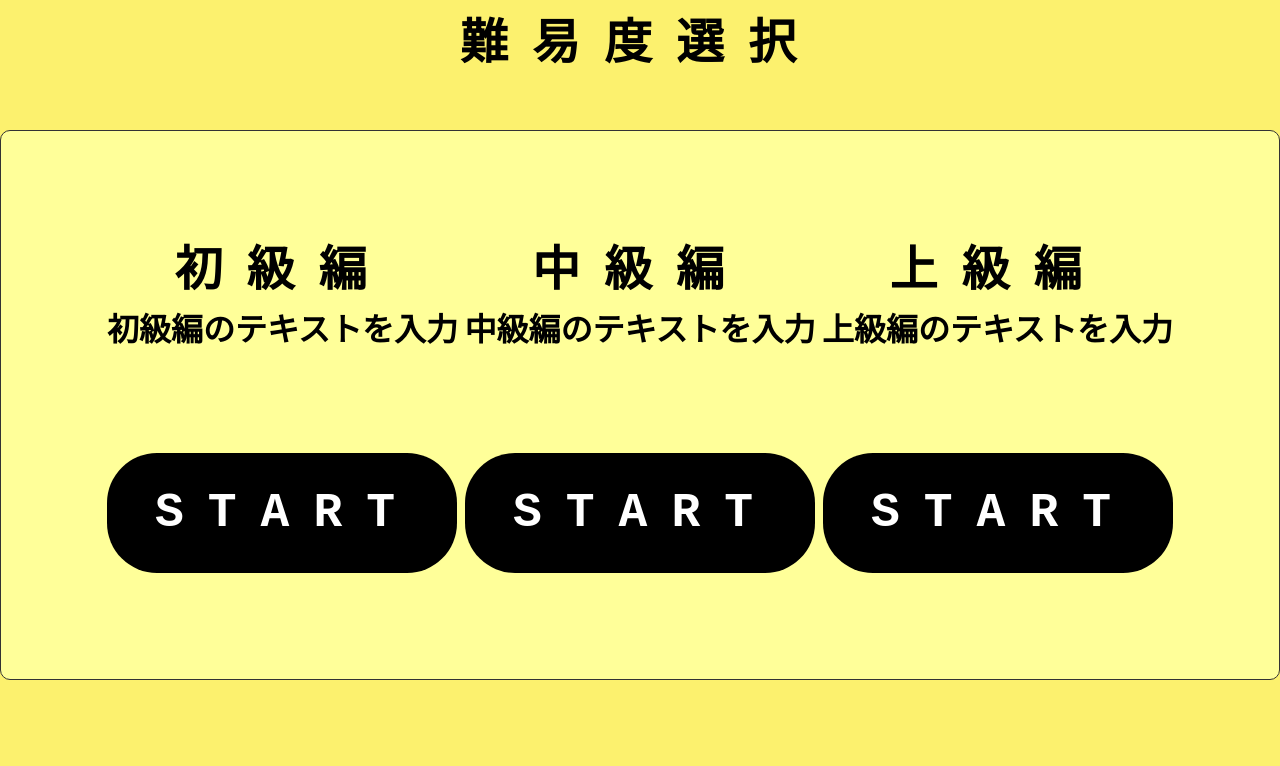
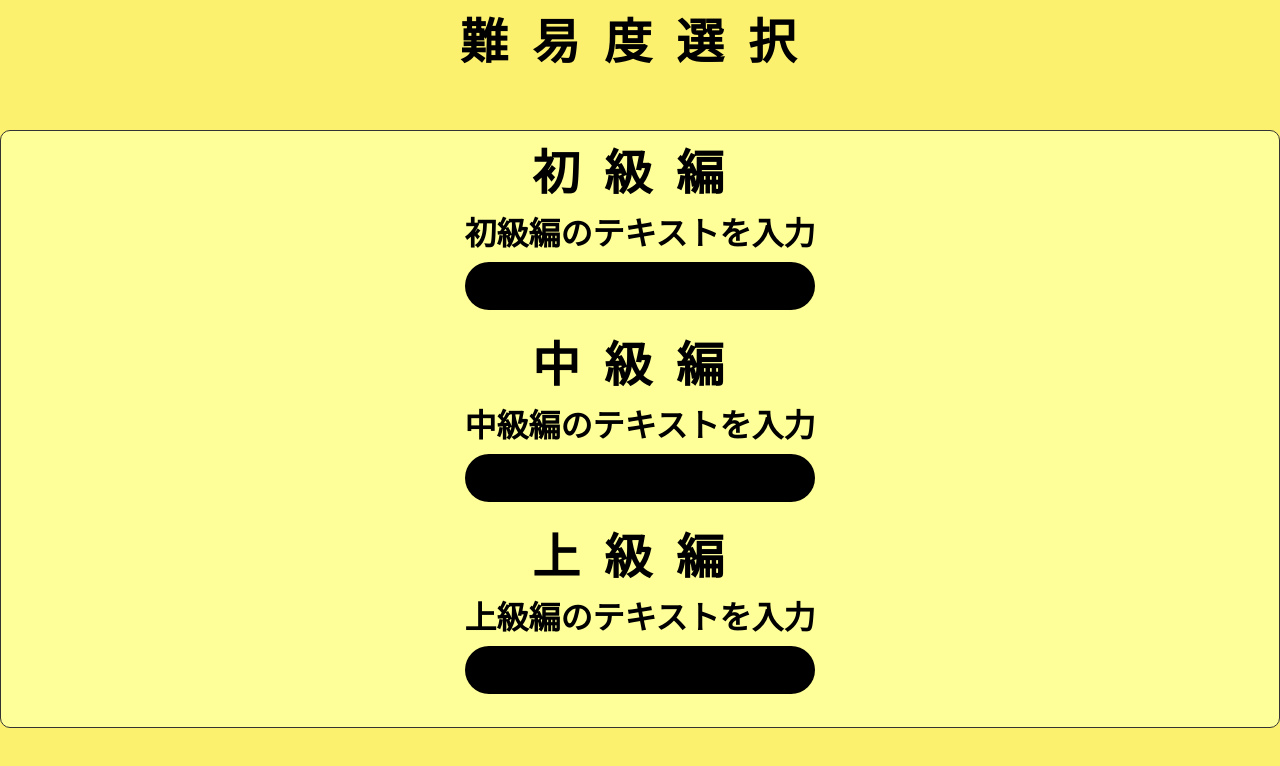
Before and after one commit to furu0202/Prefectures-App, a Next.js app: page /level in a window 1280 px wide. Shown: the top 766 px of the page. Built offline with nearby package versions, Linux system fonts and the light colour scheme.

Commit message:
初級編・テキスト・ボタンを1つのグループとして再度コーディング

```diff
--- a/app/level/page.jsx
+++ b/app/level/page.jsx
@@ -49,29 +49,17 @@ const page = () => {
       <main className={styles.main}>
         <h1>難易度選択</h1>
         <div className={styles.boxArea}>
-          <div className={styles.titleArea}>
-            {ITEMS.map((item) => {
-              return (
-                <h2 key={item.id} className={styles.title}>
-                  {item.title}
-                  <p className={styles.itemText}>{item.text}</p>
-                </h2>
-              );
-            })}
-          </div>
-          <div className={styles.buttonArea}>
-            {LINKS.map((item) => {
-              return (
-                <Link
-                  key={item.id}
-                  href={item.href}
-                  className={`${styles['button']} ${styles[item.name]}`}
-                >
+          {ITEMS.map((item) => {
+            return (
+              <div key={item.id} className={styles.itemGroup}>
+                <h2 className={styles.title}>{item.title}</h2>
+                <p className={styles.itemText}>{item.text}</p>
+                <div className={`${styles['button']} ${styles[item.name]}`}>
                   {item.name}
-                </Link>
-              );
-            })}
-          </div>
+                </div>
+              </div>
+            );
+          })}
         </div>
       </main>
     </div>
```
